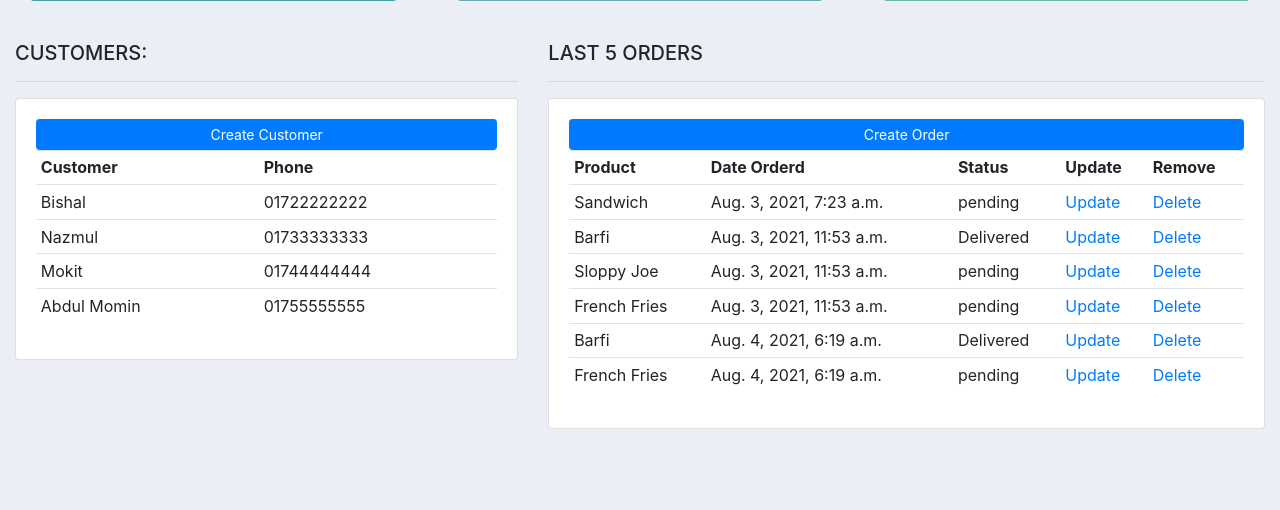
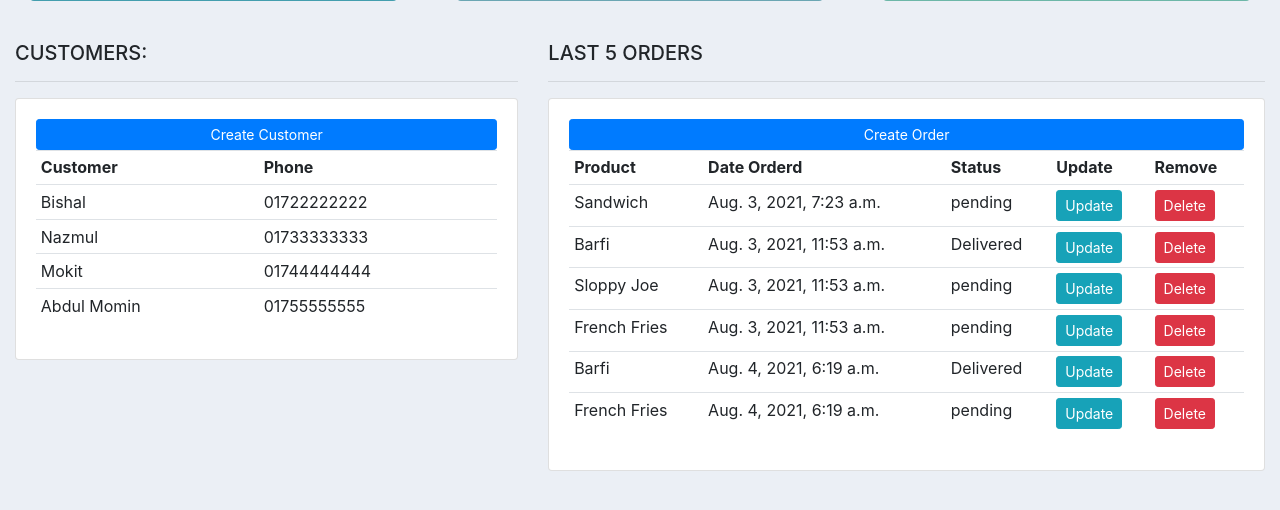
Before and after one commit to RafsanRifat/Customer-Management-System, a Django app: page / in a window 1280 px wide. Shown: the part 231-741 px from the top of the page. Run offline with Django 3.2, Linux system fonts and the light colour scheme; data comes from the database, SQL or seed files in the repository; both versions use the stored data as it was after the commit; some libraries are stand-ins or nearby versions.

Commit message:
button style added for all part

```diff
--- a/accounts/templates/accounts/customer.html
+++ b/accounts/templates/accounts/customer.html
@@ -10,7 +10,6 @@
                 <hr>
                 <a class="btn btn-outline-info  btn-sm btn-block" href="">Update Customer</a>
                 <a class="btn btn-outline-danger  btn-sm btn-block" href="">Delete Customer</a>
-
             </div>
         </div>
 
@@ -38,7 +37,6 @@
         <div class="col">
             <div class="card card-body">
                 <form method="get">
-
                 <button class="btn btn-primary" type="submit">Search</button>
               </form>
             </div>
@@ -59,7 +57,6 @@
                         <th>Update</th>
                         <th>Remove</th>
                     </tr>
-
                 </table>
             </div>
         </div>
--- a/accounts/templates/accounts/dashboard.html
+++ b/accounts/templates/accounts/dashboard.html
@@ -23,7 +23,6 @@
                         <td>{{ customer.phone }}</td>
                     </tr>
                 {% endfor %}
-
 			</table>
 		</div>
 	</div>
@@ -46,11 +45,10 @@
                         <td>{{ order.product }}</td>
                         <td>{{ order.date_created }}</td>
                         <td>{{ order.status }}</td>
-                    <td><a href="">Update</a></td>
-                    <td><a href="">Delete</a></td>
+                    <td><a class="btn btn-sm btn-info" href="">Update</a></td>
+                    <td><a class="btn btn-sm btn-danger" href="">Delete</a></td>
                     </tr>
                 {% endfor %}
-
 			</table>
 		</div>
 	</div>
--- a/accounts/urls.py
+++ b/accounts/urls.py
@@ -4,5 +4,5 @@ from . import views
 urlpatterns = [
     path('', views.home, name = 'dashboard'),
     path('customer/', views.customer, name ='customer'),
-    path('products/', views.products, name = 'products')
+    path('products/', views.products, name = 'products'),
 ]
```
Also changed, not shown: db.sqlite3.
